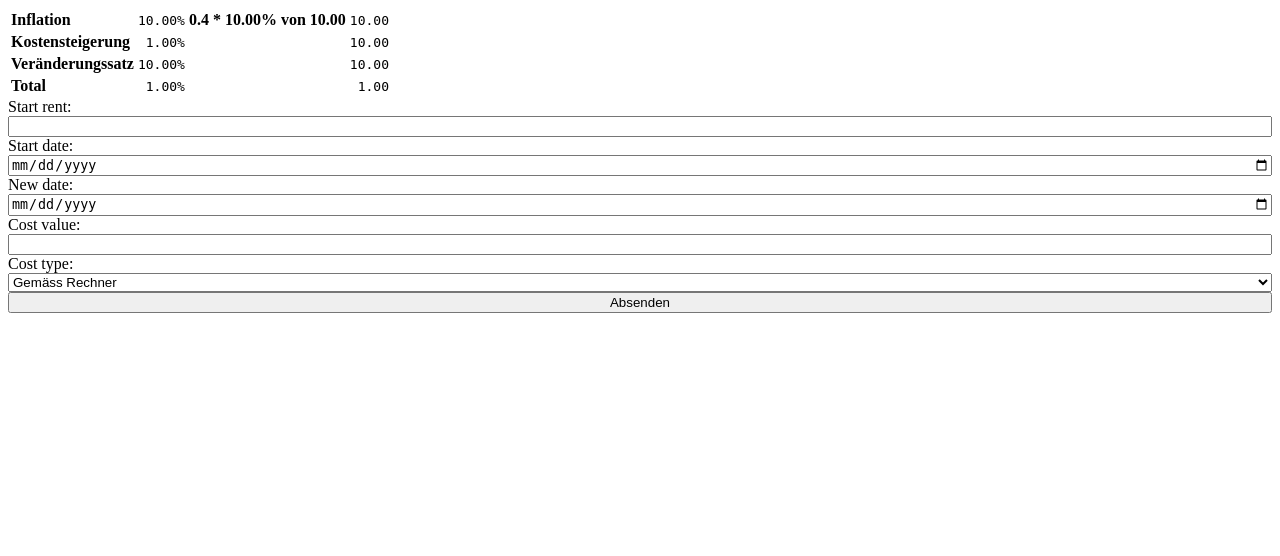
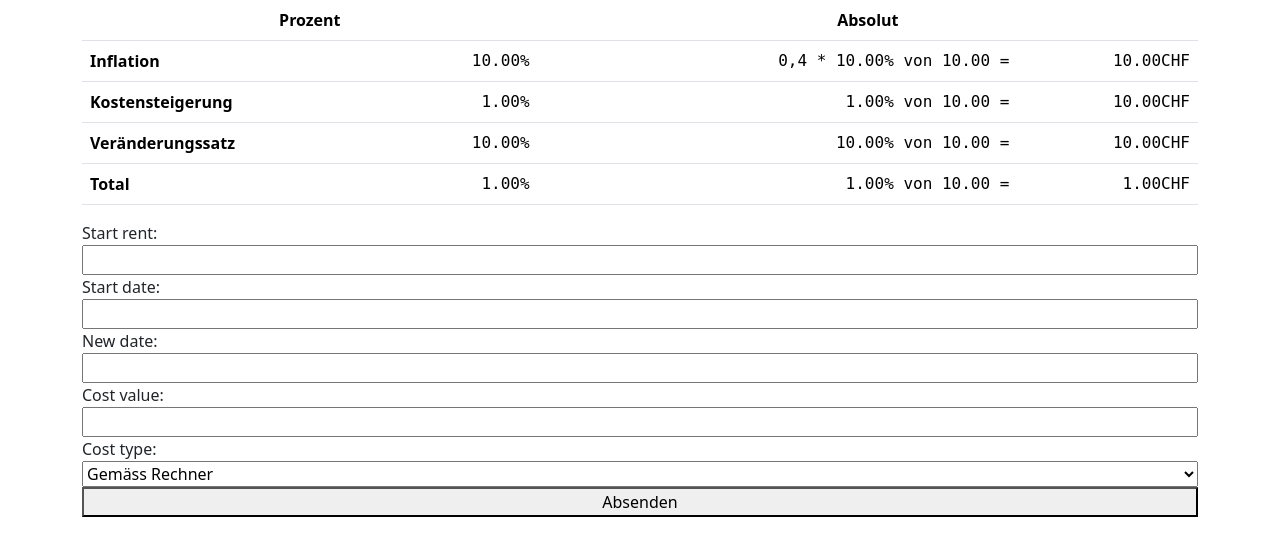
Before and after one commit to digital-organizing/mv-mietzinsrechner, a Django app: template rechner/templates/rechner/test_view.html in a window 1280 px wide. Shown: the top 556 px of the page. Run offline with Django 4.2, Linux system fonts and the light colour scheme; tables that the repository leaves empty hold one stand-in row (values such as "Sample post"); the template is opened without the code that fills it: values that come from a table or form of the project are taken from there, most other values are stand-ins (such as "Sample title", 1, 10 or a date in 2020); some libraries are stand-ins or nearby versions.

Commit message:
style results a bit

```diff
--- a/rechner/forms.py
+++ b/rechner/forms.py
@@ -5,15 +5,9 @@ from rechner.models import KOSTENSTEIGERUNG
 
 class BasicRentCalculator(forms.Form):
     start_rent = forms.FloatField()
-    start_date = forms.DateField(widget=forms.DateInput(
-        format=('%Y-%m-%d'),
-        attrs={'type': 'date'},
-    ))
+    start_date = forms.DateField(widget=forms.DateInput(format=('%Y-%m-%d'), ))
 
-    new_date = forms.DateField(widget=forms.DateInput(
-        format=('%Y-%m-%d'),
-        attrs={'type': 'date'},
-    ))
+    new_date = forms.DateField(widget=forms.DateInput(format=('%Y-%m-%d'), ))
 
     cost_value = forms.FloatField()
     cost_type = forms.ChoiceField(choices=KOSTENSTEIGERUNG)
--- a/rechner/templates/rechner/test_view.html
+++ b/rechner/templates/rechner/test_view.html
@@ -1,5 +1,11 @@
 {% extends "rechner/base.html" %}
 {% block head %}
+    <link href="https://cdn.jsdelivr.net/npm/bootstrap@5.3.0-alpha1/dist/css/bootstrap.min.css"
+          rel="stylesheet"
+          integrity="sha384-GLhlTQ8iRABdZLl6O3oVMWSktQOp6b7In1Zl3/Jr59b6EGGoI1aFkw7cmDA6j6gD"
+          crossorigin="anonymous"/>
+    <link rel="stylesheet"
+          href="https://cdn.jsdelivr.net/npm/vanillajs-datepicker@1.2.0/dist/css/datepicker.min.css"/>
     <style>
 form {
     display: flex;
@@ -10,42 +16,68 @@ td {
     text-align: right;
 }
 
-th {
-    text-align: left;
+thead > tr > th {
+    text-align: center;
 }
+
     </style>
 {% endblock head %}
 {% block content %}
+    <div class="container">
         {% if result %}
-        <table>
+            <table class="table">
+                <thead>
+                    <tr>
+                        <th colspan="2">Prozent</th>
+                        <th colspan="2">Absolut</th>
+                    </tr>
+                </thead>
+                <tbody>
                     <tr>
                         <th>Inflation</th>
                         <td>{{ result.inflation|floatformat:"2" }}%</td>
-                <th>0.4 * {{ result.inflation|floatformat:"2" }}% von {{ result.rent_initial|floatformat:"2" }}</th>
-                <td>{{ result.inflation_absolute|floatformat:"2" }}</td>
+                        <td>0,4 * {{ result.inflation|floatformat:"2" }}% von {{ result.rent_initial|floatformat:"2" }} =</td>
+                        <td>{{ result.inflation_absolute|floatformat:"2" }}CHF</td>
                     </tr>
                     <tr>
                         <th>Kostensteigerung</th>
                         <td>{{ result.cost_increase_percent|floatformat:"2" }}%</td>
-                <th></th>
-                <td>{{ result.cost_increase_absolute|floatformat:"2" }}</td>
+                        <td>{{ result.cost_increase_percent|floatformat:"2" }}% von {{ result.rent_initial|floatformat:"2" }} =</td>
+                        <td>{{ result.cost_increase_absolute|floatformat:"2" }}CHF</td>
                     </tr>
                     <tr>
                         <th>Veränderungssatz</th>
                         <td>{{ result.hypo_change|floatformat:"2" }}%</td>
-                <th></th>
-                <td>{{ result.hypo_change_absolute|floatformat:"2" }}</td>
+                        <td>{{ result.hypo_change|floatformat:"2" }}% von {{ result.rent_initial|floatformat:"2" }} =</td>
+                        <td>{{ result.hypo_change_absolute|floatformat:"2" }}CHF</td>
                     </tr>
                     <tr>
                         <th>Total</th>
                         <td>{{ result.total_percent|floatformat:"2" }}%</td>
-                <th></th>
-                <td>{{ result.total_change_absolute|floatformat:"2" }}</td>
+                        <td>{{ result.total_percent|floatformat:"2" }}% von {{ result.rent_initial|floatformat:"2" }} =</td>
+                        <td>{{ result.total_change_absolute|floatformat:"2" }}CHF</td>
                     </tr>
+                </tbody>
             </table>
         {% endif %}
         <form>
             {{ form }}
             <button type="submit">Absenden</button>
         </form>
+    </div>
 {% endblock content %}
+{% block scripts %}
+    <script src="https://cdn.jsdelivr.net/npm/vanillajs-datepicker@1.2.0/dist/js/datepicker.min.js"></script>
+    <script>
+    const format = "dd.mm.yyyy";
+    const datepicker = (name) => {
+
+        const elem = document.querySelector(`input[name="${name}"]`);
+        const datepicker = new Datepicker(elem, {
+            format: format,
+        });
+    }
+    datepicker('start_date');
+    datepicker('new_date');
+    </script>
+{% endblock scripts %}
```
Lines whose indentation alone changed are shown as unchanged.
